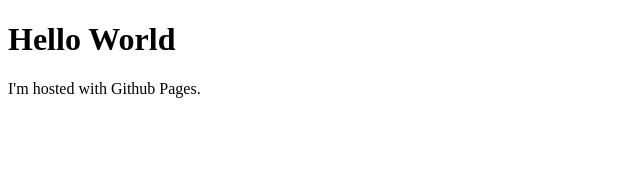
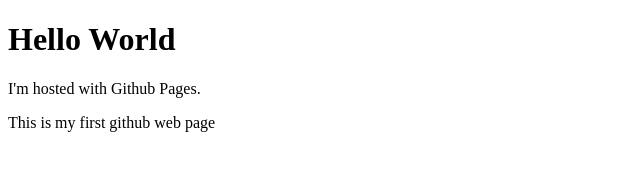
Before and after one commit to mailmyk/mailmyk.github.io, a plain HTML site: page index.html/index.html in a window 1280 px wide. Shown: the whole page, without its empty margins (0-640 px from the left). Drawn offline with Linux system fonts and the light colour scheme.

Commit message:
Update index.html

```diff
--- a/index.html/index.html
+++ b/index.html/index.html
@@ -3,7 +3,7 @@
 <body>
 <h1>Hello World</h1>
 <p>I'm hosted with Github Pages.</p>
-
+<p>This is my first github web page</p>
 
 </body>
 
```
